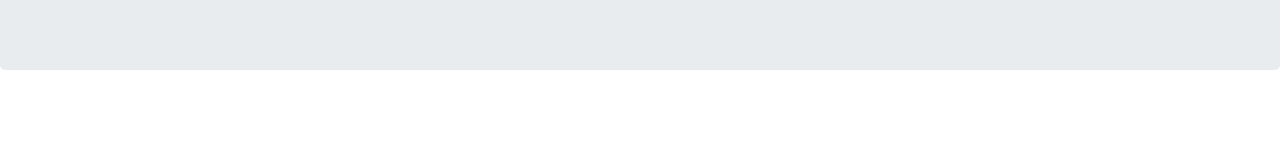
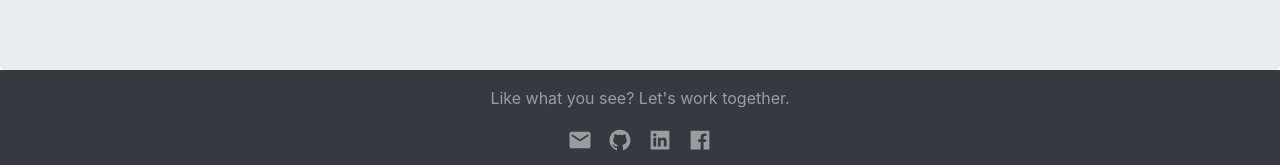
Before and after one commit to eberleant/eberleant.github.io, a React (Create React App) app: page / in a window 1280 px wide. Shown: the part 7219-7384 px from the top of the page. Before the commit the page ends 7321 px from the top, so only its background shows below. Built offline with nearby package versions, Linux system fonts and the light colour scheme.

Commit message:
Add footer

```diff
--- a/src/App.jsx
+++ b/src/App.jsx
@@ -48,6 +48,27 @@ export default function App() {
             <Home />
           </Route>
         </Switch>
+
+        {/* footer */}
+        <Navbar bg="dark" variant="dark" className="flex-column">
+          <Nav className="mr-auto ml-auto">
+            <Nav.Link href="mailto:eberleant@gmail.com">Like what you see? Let&apos;s work together.</Nav.Link>
+          </Nav>
+          <Nav className="mr-auto ml-auto">
+            <Nav.Link href="mailto:eberleant@gmail.com" aria-label="Email link">
+              <IoMdMail size="1.5rem" />
+            </Nav.Link>
+            <Nav.Link href="https://github.com/eberleant" aria-label="Github link">
+              <AiFillGithub size="1.5rem" />
+            </Nav.Link>
+            <Nav.Link href="https://www.linkedin.com/in/eberleant" aria-label="Linkedin link">
+              <AiFillLinkedin size="1.5rem" />
+            </Nav.Link>
+            <Nav.Link href="https://www.facebook.com/evalyn.berleant" aria-label="Facebook link">
+              <AiFillFacebook size="1.5rem" />
+            </Nav.Link>
+          </Nav>
+        </Navbar>
       </div>
     </Router>
   );
--- a/src/components/Home.jsx
+++ b/src/components/Home.jsx
@@ -14,7 +14,7 @@ function Home() {
           <InfoBox data={aboutData} mode="list left" />
         </Container>
       </Jumbotron>
-      <Jumbotron>
+      <Jumbotron className="mb-0">
         <Container>
           <h4>
             <BiChevronsRight className="mt-n1" />
```
